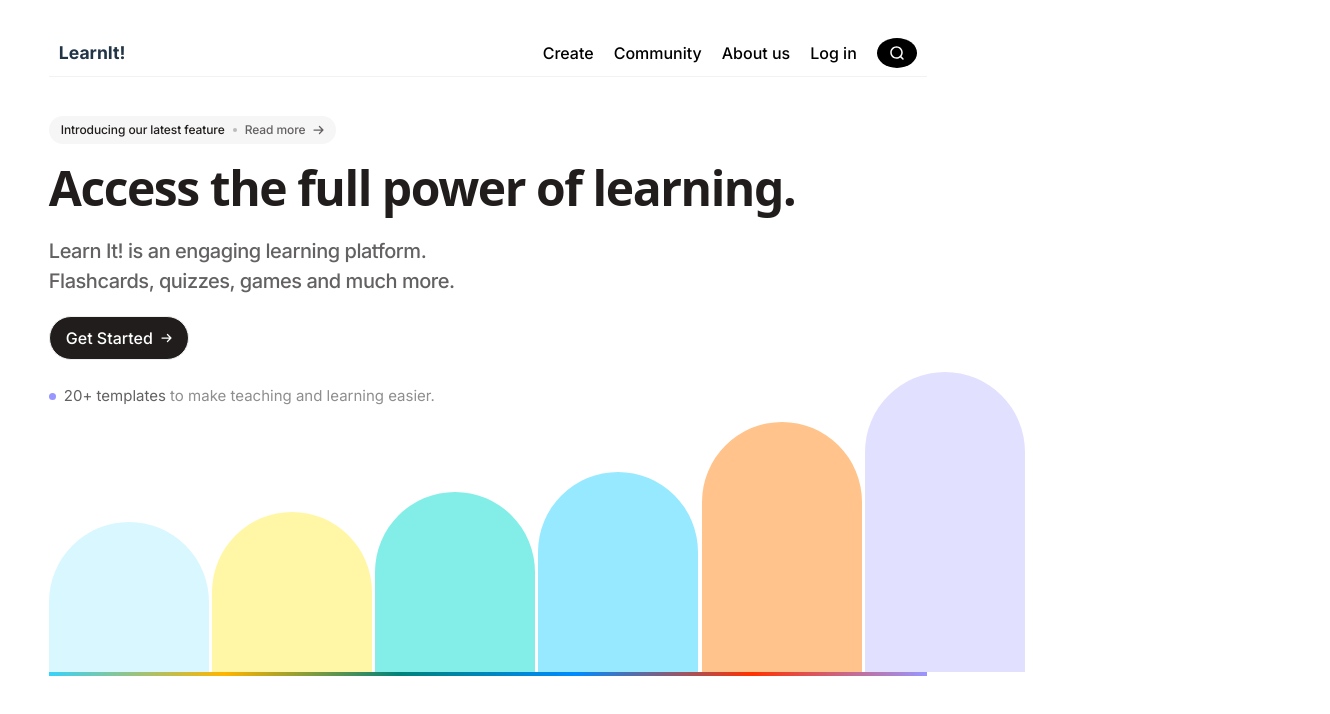
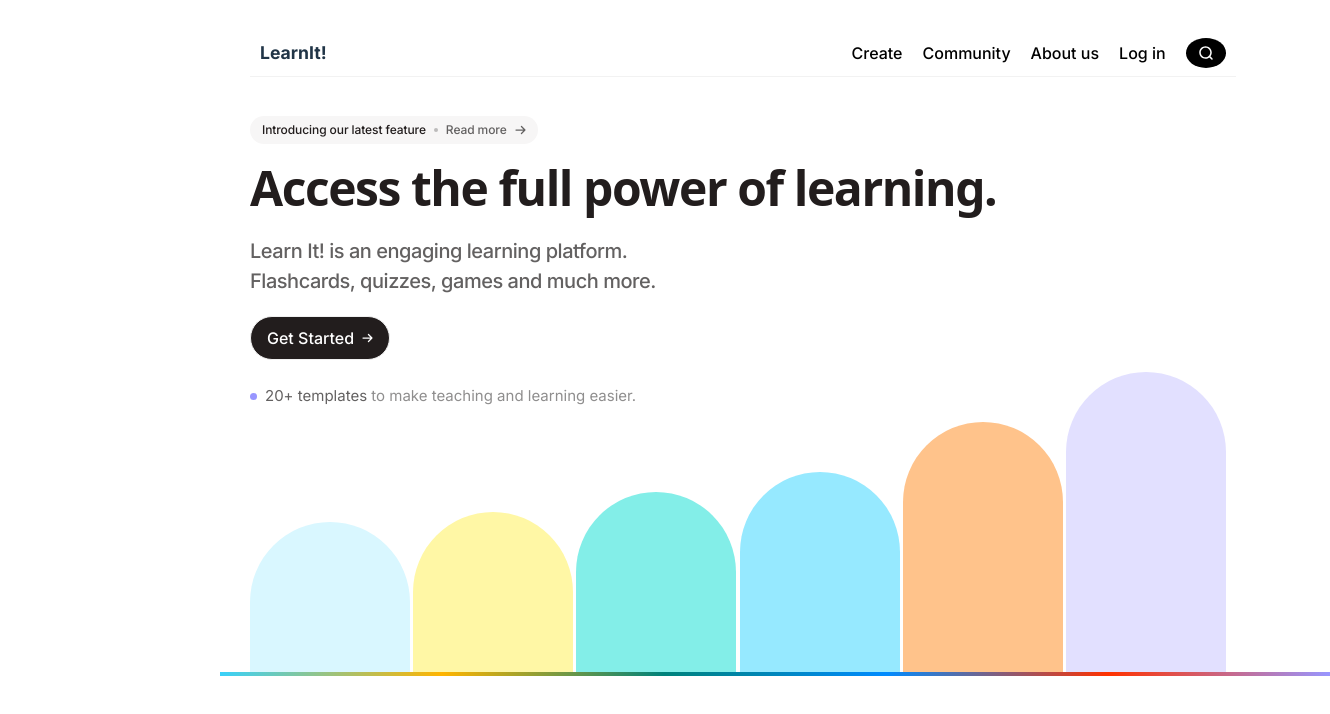
Before and after one commit to tanyagrr/first-project, a React (Vite) app: page / in a window 1280 px wide. Shown: the top 714 px of the page, 1330 px wide, since content can reach past the window. Built offline with nearby package versions, Linux system fonts and the light colour scheme.

Commit message:
fix media query mobile

```diff
--- a/src/App.css
+++ b/src/App.css
@@ -256,7 +256,8 @@ a {
 }
 
 @media only screen
-  and (max-device-width: 1024px) {
+  and (max-device-width: 1024px)
+  and (orientation: portrait) {
     header, .block1, .illustration, .bottomline {
       width: 90%;
       margin-left: auto;
```
